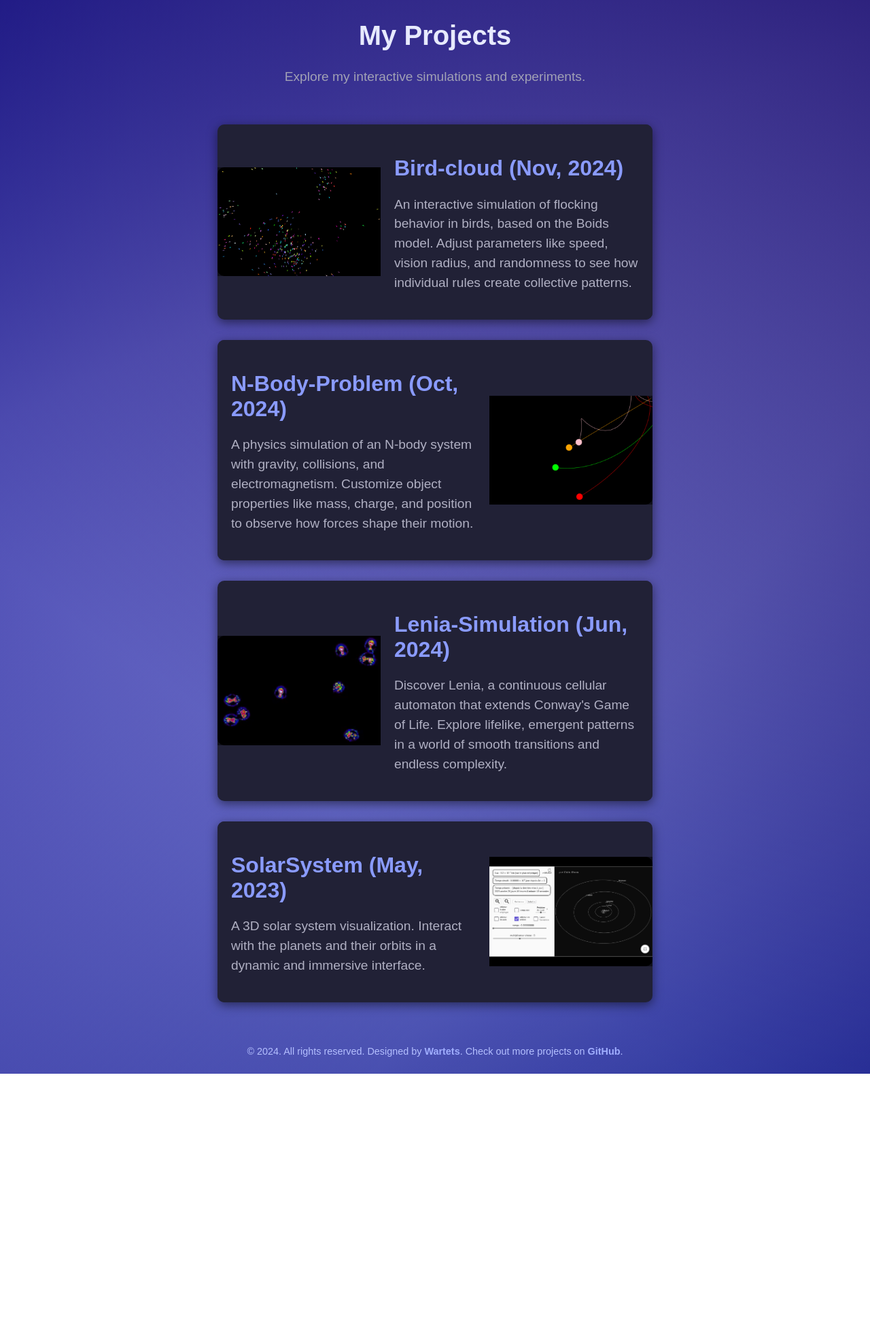
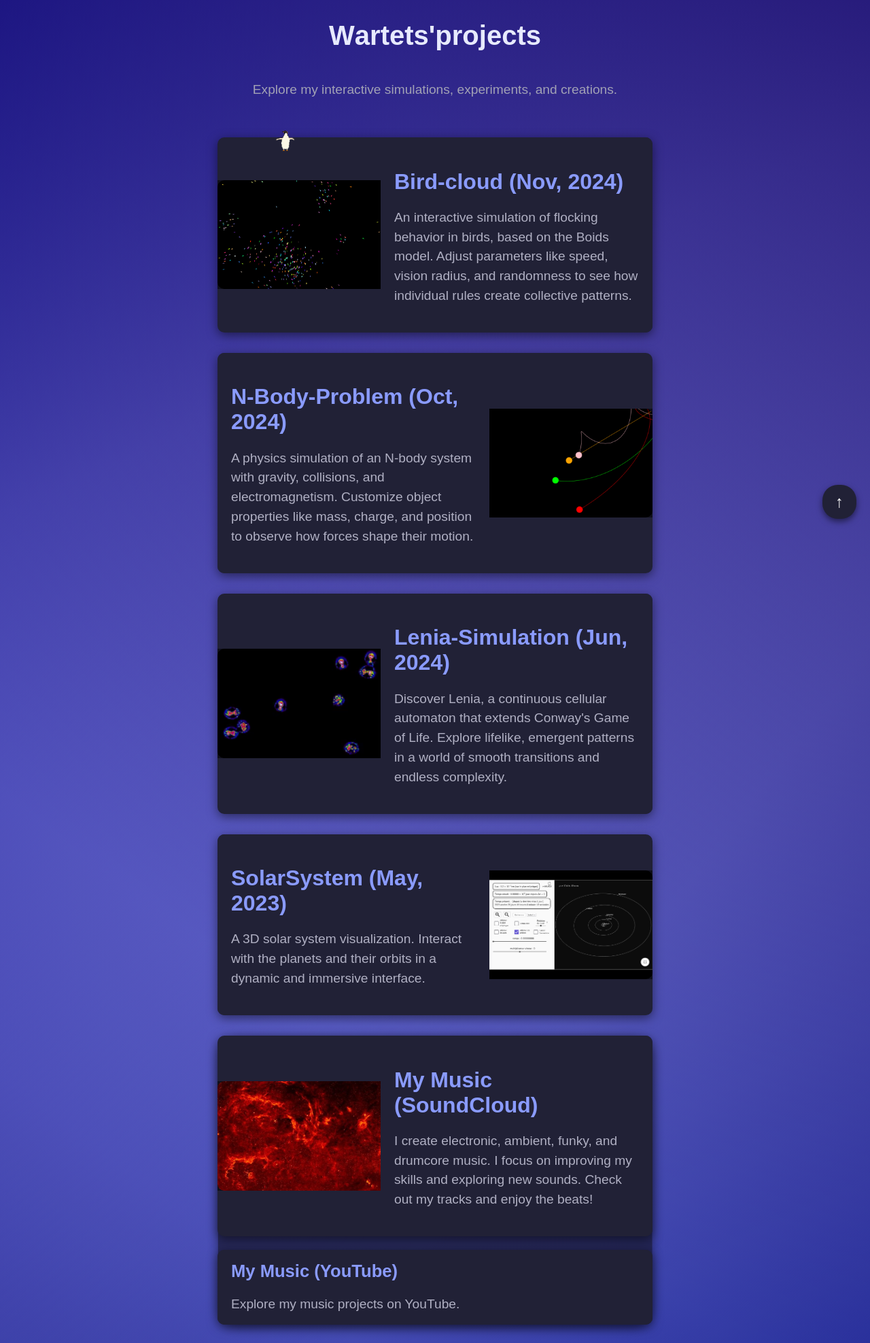
Before and after one commit to Wartets/Wartets, a plain HTML site: page index.html in a window 1280 px wide. Shown: the part 17-1992 px from the top of the page at 68% size. Before the commit the page ends 1596 px from the top, so only its background shows below. Drawn offline with Linux system fonts and the light colour scheme.

Commit message:
Ajout du projet musical

```diff
--- a/index.html
+++ b/index.html
@@ -9,10 +9,17 @@
 </head>
 <body>
     <header>
-        <h1>My Projects</h1>
-        <p>Explore my interactive simulations and experiments.</p>
+		<h1>
+			<span>W</span><span>a</span><span>r</span><span>t</span><span>e</span><span>t</span><span>s</span>
+			<span>'</span>
+			<span>p</span><span>r</span><span>o</span><span>j</span><span>e</span><span>c</span><span>t</span><span>s</span>
+		</h1>
+        <p>Explore my interactive simulations, experiments, and creations.</p>
     </header>
     <main>
+		<!-- Petit pingouin qui se déplace -->
+		<img id="penguin" src="img/pinguin-stop.png" alt="Pingouin" />
+
 		<div class="project-card" onclick="window.open('https://wartets.github.io/Bird-cloud/', '_blank')">
 			<div class="image-container">
 				<img src="img/BirdCloud-card.png" alt="Bird-cloud project preview">
@@ -56,12 +63,36 @@
 				Interact with the planets and their orbits in a dynamic and immersive interface.</p>
 			</div>
 		</div>
+
+		<div class="music-section">
+			<div class="project-card" onclick="window.open('https://soundcloud.com/wartets', '_blank')">
+				<div class="image-container">
+					<img src="img/Soundcloud-card.jpg" alt="SoundCloud music preview">
+				</div>
+				<div class="content-container">
+					<h2>My Music (SoundCloud)</h2>
+					<p>I create electronic, ambient, funky, and drumcore music.
+					   I focus on improving my skills and exploring new sounds.
+					   Check out my tracks and enjoy the beats!</p>
+				</div>
+			</div>
+
+			<div class="project-card no-image" onclick="window.open('https://www.youtube.com/@Wartets', '_blank')">
+				<div class="content-container">
+					<h2>My Music (YouTube)</h2>
+					<p>Explore my music projects on YouTube.</p>
+				</div>
+			</div>
+		</div>
+
+		<button id="back-to-top" onclick="scrollToTop()">↑</button>
     </main>
 	<footer>
 		<p>&copy; 2024. All rights reserved. Designed by
-			<a href="https://linktr.ee/wartets" target="_blank">Wartets</a>.
+			<a href="https://wartets.github.io/Wartets/" target="_blank">Wartets</a>.
 			Check out more projects on <a href="https://github.com/wartets" target="_blank">GitHub</a>.
 		</p>
 	</footer>
+    <script src="script.js"></script>
 </body>
 </html>
--- a/script.js
+++ b/script.js
@@ -0,0 +1,125 @@
+const backToTopButton = document.getElementById("back-to-top");
+
+// Show/Hide the button based on scroll position
+window.addEventListener("scroll", () => {
+	if (window.scrollY > 200) {
+		backToTopButton.classList.remove("hidden");
+	} else {
+		backToTopButton.classList.add("hidden");
+	}
+});
+
+// Smooth scroll to the top
+function scrollToTop() {
+	window.scrollTo({
+		top: 0,
+		behavior: "smooth"
+	});
+}
+
+document.addEventListener('DOMContentLoaded', function () {
+    const title = document.querySelector('header h1');
+    const letters = title.innerText.split('');
+    title.innerHTML = '';
+    letters.forEach(letter => {
+        const span = document.createElement('span');
+        span.innerText = letter;
+        title.appendChild(span);
+    });
+});
+
+document.addEventListener('DOMContentLoaded', function () {
+    const penguin = document.getElementById('penguin');
+    const body = document.body;
+
+    const maxX = (body.clientWidth * 0.8 - penguin.offsetWidth);
+    const maxY = (body.clientHeight * 0.8 - penguin.offsetHeight);
+
+    let currentX = parseFloat(penguin.style.left) || Math.random() * maxX;
+    let currentY = parseFloat(penguin.style.top) || Math.random() * maxY;
+    let moving = true;
+
+    function gaussianRandom(mean, stdDev) {
+        let u1 = Math.random();
+        let u2 = Math.random();
+        let randStdNormal = Math.sqrt(-2.0 * Math.log(u1)) * Math.sin(2.0 * Math.PI * u2);
+        return mean + stdDev * randStdNormal;
+    }
+
+    function getRandomPosition() {
+        let currentX = parseFloat(penguin.style.left) || Math.random() * maxX;
+        let currentY = parseFloat(penguin.style.top) || Math.random() * maxY;
+
+        const stdDevX = 100;
+        const stdDevY = 100;
+
+        const newX = Math.max(0, Math.min(maxX, gaussianRandom(currentX, stdDevX)));
+        const newY = Math.max(0, Math.min(maxY, gaussianRandom(currentY, stdDevY)));
+
+        return { x: newX, y: newY };
+    }
+
+    function movePenguin() {
+        if (!moving) return;
+
+        const currentX = parseFloat(penguin.style.left);
+        const currentY = parseFloat(penguin.style.top);
+        const newPosition = getRandomPosition();
+
+        const deltaX = newPosition.x - currentX;
+        const deltaY = newPosition.y - currentY;
+        const angle = Math.atan2(deltaY, deltaX);
+
+        penguin.style.transition = 'left 2s ease, top 2s ease';
+        penguin.style.left = `${newPosition.x}px`;
+        penguin.style.top = `${newPosition.y}px`;
+
+        if (deltaX < 0) {
+            penguin.src = 'img/pinguin-walking.png';
+            penguin.style.transform = 'scaleX(1)';
+        } else {
+            penguin.src = 'img/pinguin-walking.png';
+            penguin.style.transform = 'scaleX(-1)';
+        }
+
+        penguin.classList.remove('penguin-moving');
+
+        if (!moving) return;
+
+        const randomPause = Math.random() * 3000 + 3000;
+        setTimeout(() => {
+            if (Math.random() < 0.2) {
+                penguin.classList.add('penguin-moving');
+            }
+            penguin.src = 'img/pinguin-stop.png';
+            setTimeout(() => {
+                movePenguin();
+            }, 1000);
+        }, randomPause);
+    }
+
+    function startPenguinMovement() {
+        const initialPosition = getRandomPosition();
+        penguin.style.left = `${initialPosition.x}px`;
+        penguin.style.top = `${initialPosition.y}px`;
+
+        movePenguin();
+    }
+
+    penguin.addEventListener('click', function() {
+        moving = !moving;
+        if (moving) {
+            penguin.src = 'img/pinguin-walking.png';
+            movePenguin();
+        } else {
+            penguin.src = 'img/pinguin-stop.png';
+            penguin.classList.add('penguin-moving');
+
+            setTimeout(() => {
+                penguin.classList.remove('penguin-moving');
+            }, 1000);
+        }
+    });
+
+    startPenguinMovement();
+});
--- a/style.css
+++ b/style.css
@@ -4,8 +4,9 @@ body {
     font-family: Arial, sans-serif;
     color: white;
 	background: linear-gradient(217deg, rgba(15,0,100,.8), rgba(10,0,255,.1) 70.71%),
-            linear-gradient(127deg, rgba(0,0,115,.8), rgba(0,0,255,.1) 70.71%),
-            linear-gradient(336deg, rgba(0,15,100,.8), rgba(0,10,255,.1) 70.71%);
+				linear-gradient(127deg, rgba(0,0,115,.8), rgba(0,0,255,.1) 70.71%),
+				linear-gradient(336deg, rgba(0,15,100,.8), rgba(0,10,255,.1) 70.71%),
+				linear-gradient(37deg, rgba(15,0,100,.2), rgba(10,0,255,.1) 15.71%);
     display: flex;
     flex-direction: column;
     align-items: center;
@@ -20,6 +21,61 @@ header {
 header h1 {
     font-size: 2.5rem;
     color: #e7eaff;
+    display: inline-block;
+}
+
+header h1 span {
+    display: inline-block;
+    transition: transform 0.1s ease-in-out, opacity 0.1s ease-in-out;
+}
+
+header h1:hover span {
+    animation: jiggle 0.5s ease-in-out infinite, colorChange 2s linear infinite;
+}
+
+@keyframes jiggle {
+    0% {
+        transform: translateX(0) rotate(0);
+    }
+    25% {
+        transform: translateX(-3px) translateY(-3px) rotate(-3deg);
+    }
+    50% {
+        transform: translateX(3px) translateY(-3px) rotate(3deg);
+    }
+    75% {
+        transform: translateX(2px) translateY(-2px) rotate(-2deg);
+    }
+    100% {
+        transform: translateX(0) rotate(0);
+    }
+}
+
+@keyframes colorChange {
+    0% {
+        color: #e7eaff;
+    }
+    14% {
+        color: #a1a1b5;
+    }
+    28% {
+        color: red;
+    }
+    42% {
+        color: orange;
+    }
+    57% {
+        color: yellow;
+    }
+    71% {
+        color: green;
+    }
+    85% {
+        color: violet;
+    }
+    100% {
+        color: red;
+    }
 }
 
 header p {
@@ -126,15 +182,143 @@ footer a:hover {
     text-decoration: underline;
 }
 
+.project-card.no-image {
+    outline: 0px solid rgba(0,0,60,0.8);
+    justify-content: center;
+    padding-top: 5px;
+    padding-bottom: 5px;
+	height: 100px;
+}
+
+.project-card.no-image .content-container {
+    width: 100%;
+    text-align: center;
+    font-size: 90%;
+}
+
+.project-card.no-image h2 {
+    font-size: 1.6rem;
+}
+
+.project-card.no-image p {
+    font-size: 1.2rem;
+}
+
+/* Conteneur englobant pour la musique */
+.music-section {
+    position: relative;
+    display: flex;
+    flex-direction: column;
+    align-items: center;
+}
+
+.music-section::before {
+    content: '';
+    position: absolute;
+    top: 0;
+    bottom: 0;
+    left: 50%;
+    width: 49.9%;
+    transform: translateX(-50%);
+    background: rgba(25, 25, 50, 0.9);
+    border-radius: 30px;
+    z-index: -1;
+    box-shadow: 0 4px 15px rgba(0, 0, 0, 0.5);
+	opacity: 0.8;
+}
+
+.music-section .project-card {
+    margin-bottom: 20px;
+}
+
+.music-section .project-card:last-child {
+    margin-bottom: 0;
+}
+
+/* Back to Top Button */
+#back-to-top {
+    position: fixed;
+    bottom: 20px;
+    right: 20px;
+    width: 50px;
+    height: 50px;
+    border-radius: 45%;
+    background: #212136;
+    border: 0px solid rgba(62, 62, 124, 0.8);
+    color: white;
+    font-size: 1.5rem;
+    font-weight: bold;
+    display: flex;
+    align-items: center;
+    justify-content: center;
+    box-shadow: 0 4px 10px rgba(0, 0, 0, 0.5);
+    cursor: pointer;
+    transition: transform 0.3s ease, box-shadow 0.3s ease, background 0.3s ease;
+    z-index: 1000;
+}
+
+#back-to-top:hover {
+    transform: scale(1.1);
+    box-shadow: 0 8px 20px rgba(0, 0, 0, 0.8);
+    background: linear-gradient(37deg, rgba(25, 25, 50, 0.5), rgba(15, 15, 120, 0.8));
+}
+
+#back-to-top:active {
+    transform: scale(1.05);
+}
+
+#back-to-top.hidden {
+    display: none;
+}
+
+@keyframes jiggle-p {
+    0% {
+        transform: rotate(0);
+    }
+    25% {
+        transform: rotate(-3deg);
+    }
+    50% {
+        transform: rotate(3deg);
+    }
+    75% {
+        transform: rotate(-2deg);
+    }
+    100% {
+        transform: rotate(0);
+    }
+}
+
+.penguin-moving {
+    animation: jiggle-p 0.2s infinite;
+}
+
+#penguin {
+    position: absolute;
+    z-index: 0;
+    width: 30px;
+    transition: transform 0.5s ease, left 2s ease, top 2s ease;
+}
+
 @media (max-width: 768px) {
     .project-card {
         width: 90%;  /* Cartes plus petites sur mobile */
         flex-direction: column;
     }
+	.project-card.no-image .content-container {
+		width: 90%;
+		padding: 20px;
+	}
     .image-container {
         width: 100%;
     }
     .content-container {
         width: 90%;
     }
+	.music-section::before {
+		width: 89.9%;
+	}
+    #back-to-top {
+        display: none;
+    }
 }
```
Also changed, not shown: img/Soundcloud-card.jpg (added), img/pinguin-stop.png (added), img/pinguin-walking.png (added).
